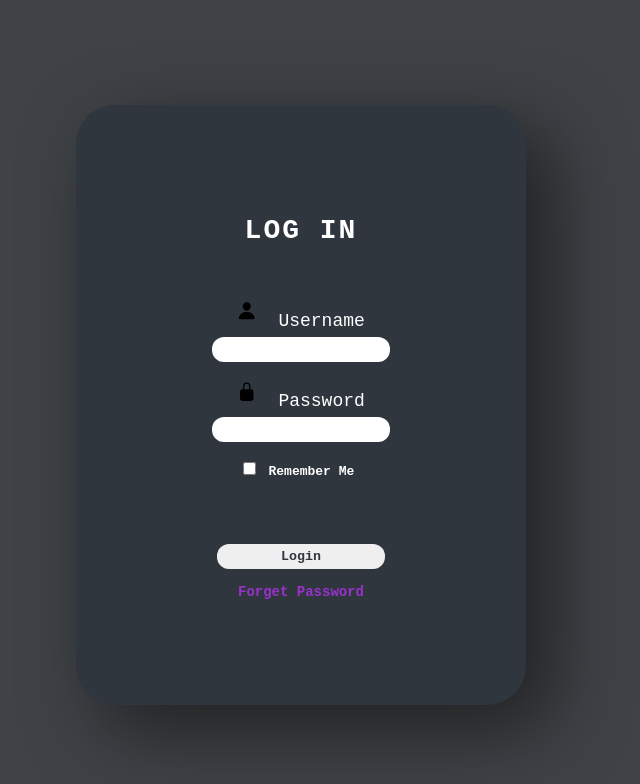
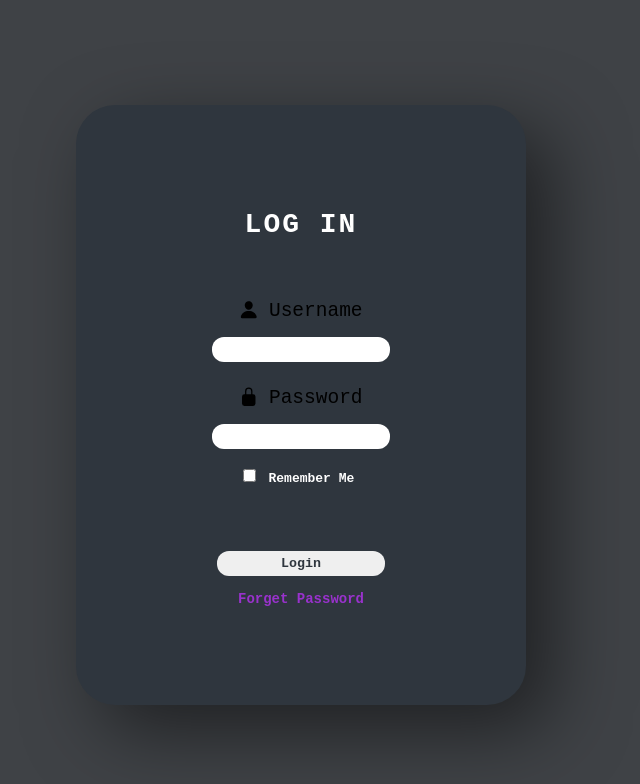
Before and after one commit to ghasemizade/LoginScreen, a plain HTML site: page index.html in a window 1280 px wide. Shown: the whole page, without its empty margins (339-979 px from the left). Drawn offline with nearby package versions, Linux system fonts and the light colour scheme.

Commit message:
update html and css

```diff
--- a/index.html
+++ b/index.html
@@ -13,18 +13,22 @@
             <h3>Log In</h3>
             <!-- username field -->
             <div class="username">
-                <ion-icon name="person"></ion-icon>
-                <span class="user">Username</span>
+                <div class="title-content">
+                    <ion-icon name="person"></ion-icon>
+                    <label for="username">Username</label>
+                </div>
                 <div class="box">
-                    <input type="text" class="text">
+                    <input type="text" class="text" id="username">
                 </div>
             </div>
             <!-- password field -->
             <div class="password">
-                <ion-icon name="lock-closed"></ion-icon>
-                <span class="pass">Password</span>
+                <div class="title-content">
+                    <ion-icon name="lock-closed"></ion-icon>
+                    <label for="password">Password</label>
+                </div>
                 <div class="box">
-                    <input type="password" class="text">
+                    <input type="password" class="text" id="password">
                 </div>
             </div>
                 <input id="checkbox" type="checkbox" class="checkbox"/>
--- a/style.css
+++ b/style.css
@@ -82,3 +82,8 @@ input{
 span{
     text-align: center;
 }
+.title-content {
+    display: flex;
+    justify-content: center;
+    align-items: start;
+}
```
Also changed, not shown: app.js (added).
